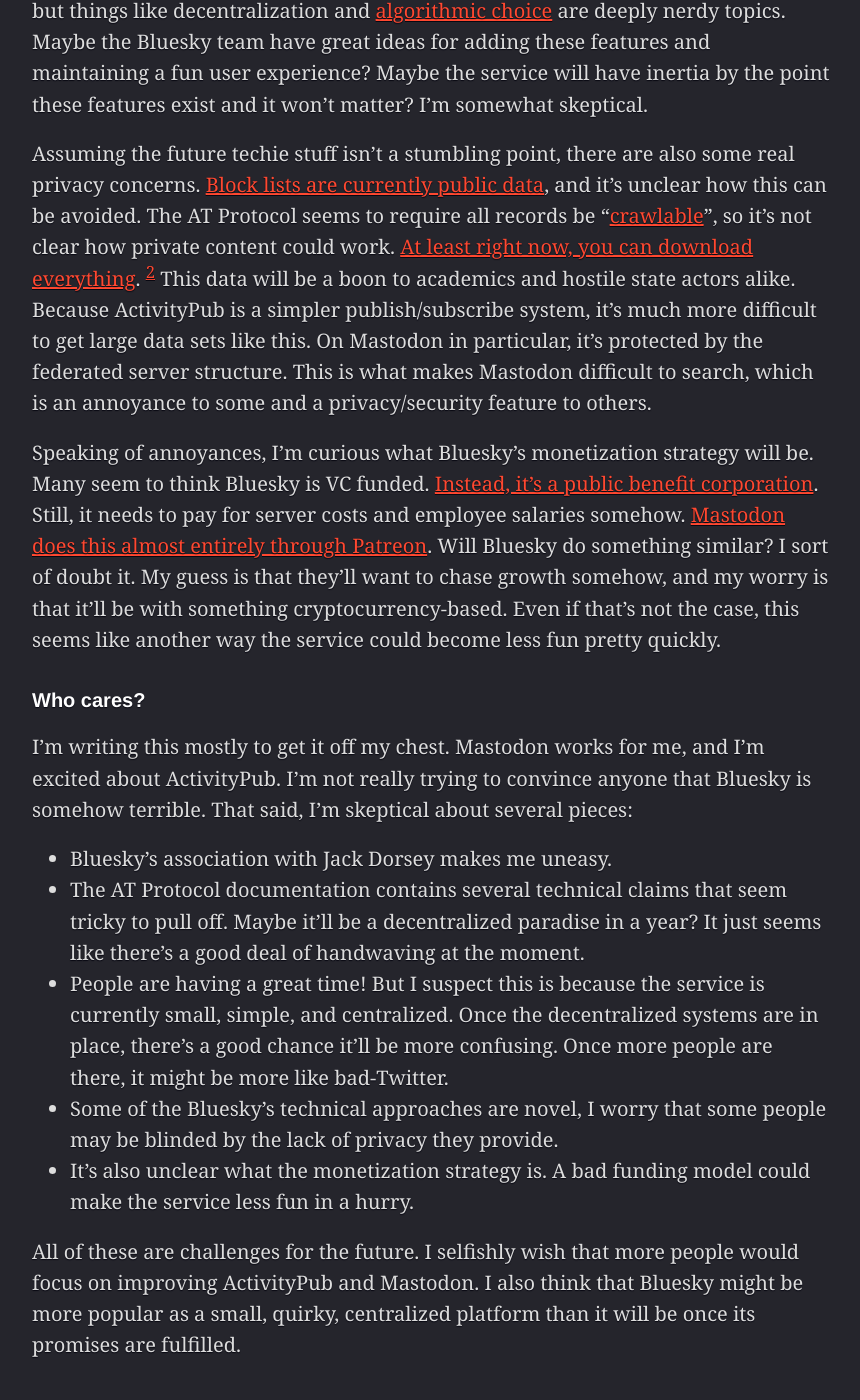
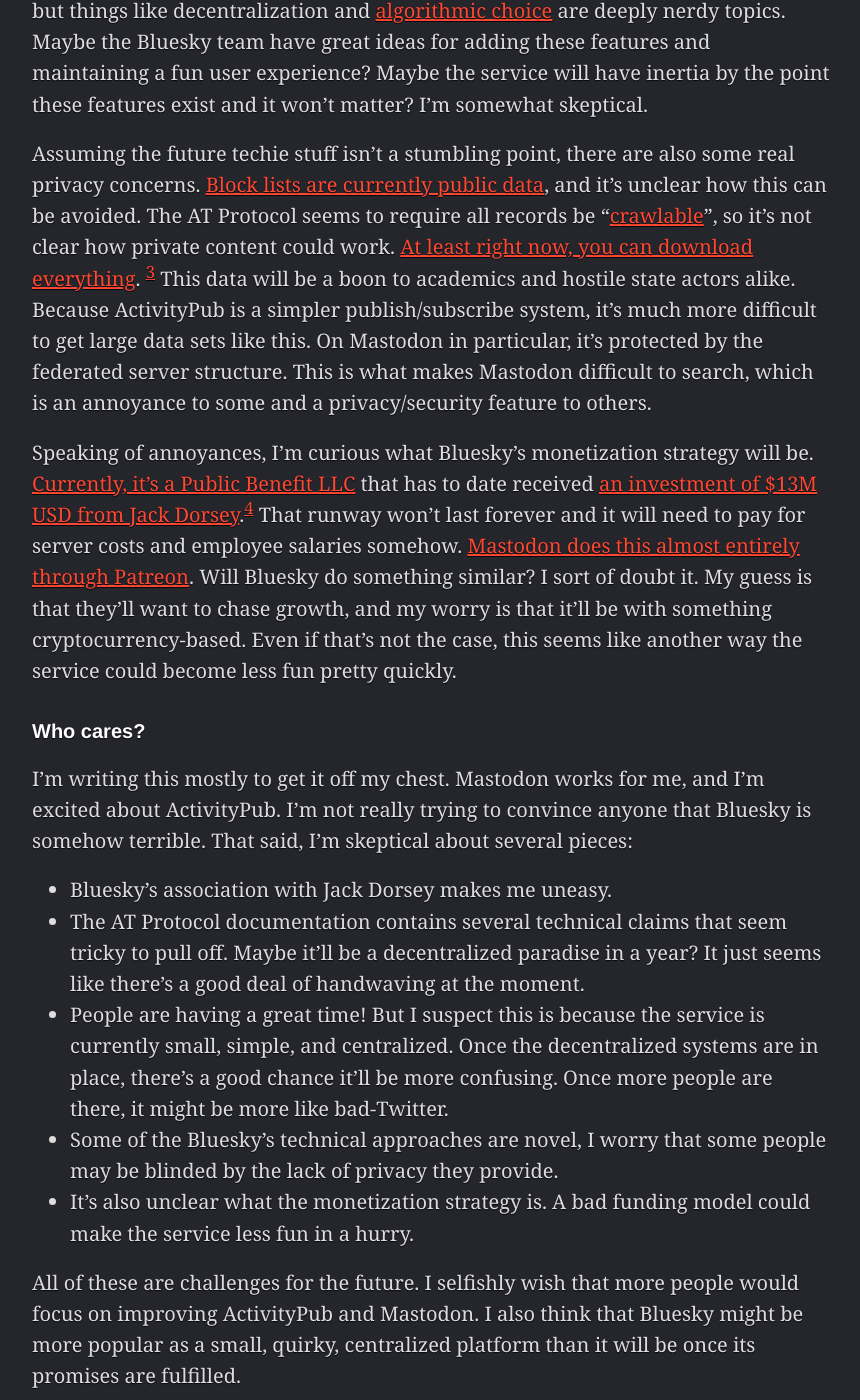
Before and after one commit to gavinanderegg/gavinanderegg.github.io, a Jekyll site: the page built from _posts/2023-05-09-bluesky-frustrations.md, in a window 1280 px wide and 1400 px high, scrolled down 2638 px. Shown: the whole window, without its empty margins (208-1068 px from the left). Built offline with Jekyll 4.4.1, drawn with Linux system fonts in a browser that asks for light colours; some of the changed text lies outside the part shown.

Commit message:
Updates based on feedback

```diff
--- a/_posts/2023-05-09-bluesky-frustrations.md
+++ b/_posts/2023-05-09-bluesky-frustrations.md
@@ -17,7 +17,7 @@
 
 
 #### Technical frustrations
-A lot of people are testing out Bluesky because it’s the new hot thing. Fair enough! If I got an invite, I would likely set up an account just to stake my claim.
+A lot of people are testing out Bluesky because it’s the new hot thing. Fair enough! If I got an invite, I would likely set up an account just to stake my claim.[^3]
 
 Erin mentions that it’s refreshing to see a new take on a distributed social platform. That’s a valid take, and I get it. My more curmudgeonly view is: [the AT Protocol has been in development for more than 2 years](https://github.com/bluesky-social/atproto/commit/b3110f0eb58c05c34ccec29447bb9b8b2f082373), and it’s still extremely unclear how chunks of it will work.
 
@@ -35,7 +35,7 @@
 
 Assuming the future techie stuff isn’t a stumbling point, there are also some real privacy concerns. [Block lists are currently public data](https://twitter.com/MattBinder/status/1652142389165797377), and it’s unclear how this can be avoided. The AT Protocol seems to require all records be “[crawlable](https://atproto.com/guides/overview#achieving-scale)”, so it's not clear how private content could work. [At least right now, you can download everything](https://worthdoingbadly.com/bsky/). [^2] This data will be a boon to academics and hostile state actors alike. Because ActivityPub is a simpler publish/subscribe system, it's much more difficult to get large data sets like this. On Mastodon in particular, it's protected by the federated server structure. This is what makes Mastodon difficult to search, which is an annoyance to some and a privacy/security feature to others.
 
-Speaking of annoyances, I'm curious what Bluesky's monetization strategy will be. Many seem to think Bluesky is VC funded. [Instead, it’s a public benefit corporation](https://blueskyweb.xyz/faq#:~:text=Bluesky%2C%20the%20company%2C%20is%20a%20Public%20Benefit%20LLC.). Still, it needs to pay for server costs and employee salaries somehow. [Mastodon does this almost entirely through Patreon](https://www.theverge.com/23658648/mastodon-ceo-twitter-interview-elon-musk-twitter#:~:text=No%2C%20that%E2%80%99s%20pretty%20much%20it.). Will Bluesky do something similar? I sort of doubt it. My guess is that they’ll want to chase growth somehow, and my worry is that it’ll be with something cryptocurrency-based. Even if that’s not the case, this seems like another way the service could become less fun pretty quickly.
+Speaking of annoyances, I'm curious what Bluesky's monetization strategy will be. [Currently, it’s a Public Benefit LLC](https://blueskyweb.xyz/faq#:~:text=Bluesky%2C%20the%20company%2C%20is%20a%20Public%20Benefit%20LLC.) that has to date received [an investment of $13M USD from Jack Dorsey](https://www.crunchbase.com/organization/bluesky-514d/company_financials).[^4] That runway won't last forever and it will need to pay for server costs and employee salaries somehow. [Mastodon does this almost entirely through Patreon](https://www.theverge.com/23658648/mastodon-ceo-twitter-interview-elon-musk-twitter#:~:text=No%2C%20that%E2%80%99s%20pretty%20much%20it.). Will Bluesky do something similar? I sort of doubt it. My guess is that they’ll want to chase growth, and my worry is that it’ll be with something cryptocurrency-based. Even if that’s not the case, this seems like another way the service could become less fun pretty quickly.
 
 
 #### Who cares?
@@ -52,7 +52,10 @@
 
 <hr>
 
+[^3]: EDIT: I ended up getting invited. I think it was because this article was mentioned one of the devs on Bluesky. I'm now @gavin.anderegg.ca over there. I may write an impressions post in the future.
 
 [^1]: I can’t find this in the documentation anywhere, but it's [mentioned in a Hacker News comment](https://news.ycombinator.com/item?id=35845887). It seems like there will be “deletions” which sound like the content will stick around, and “purges” (like Git rebase) which are likely to be inefficient.
 
 [^2]: This is both hilarious and pretty irritating. You can get every post via the API now, but you can’t link to a post on the web if you’re not logged in? Huh?
+
+[^4]: EDIT: [It was pointed out to me by Timothy Swan](https://mastodon.social/@timswan/110345616237124525) that Public Benefit LLCs can receive VC funding. I dug into this a bit more, and [found an interesting paper](https://papers.ssrn.com/sol3/papers.cfm?abstract_id=3433772) which looks into Public Benefit LLCs and their funding. Turns out they're much closer to profit-seeking corporations than I had understood.
```
